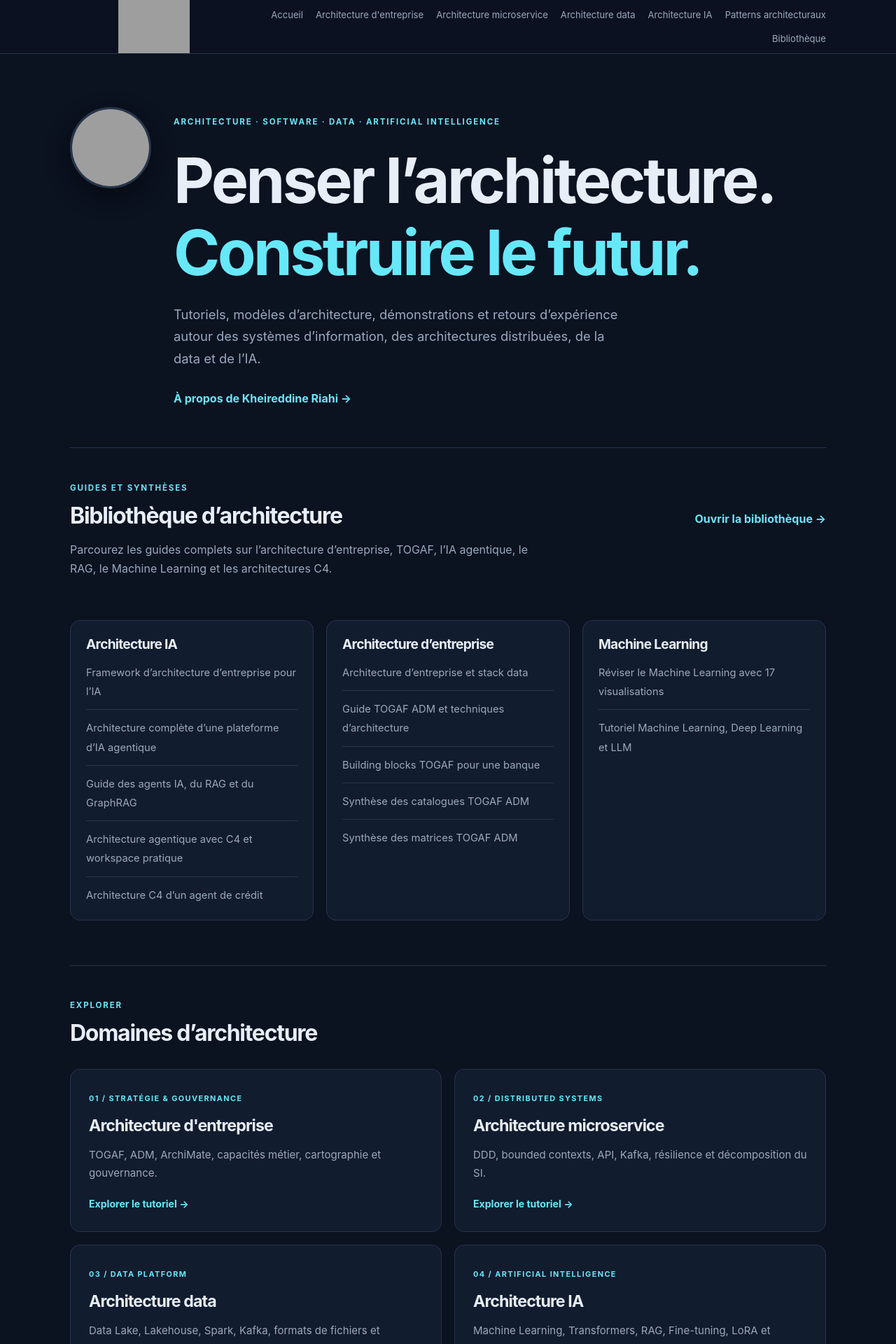
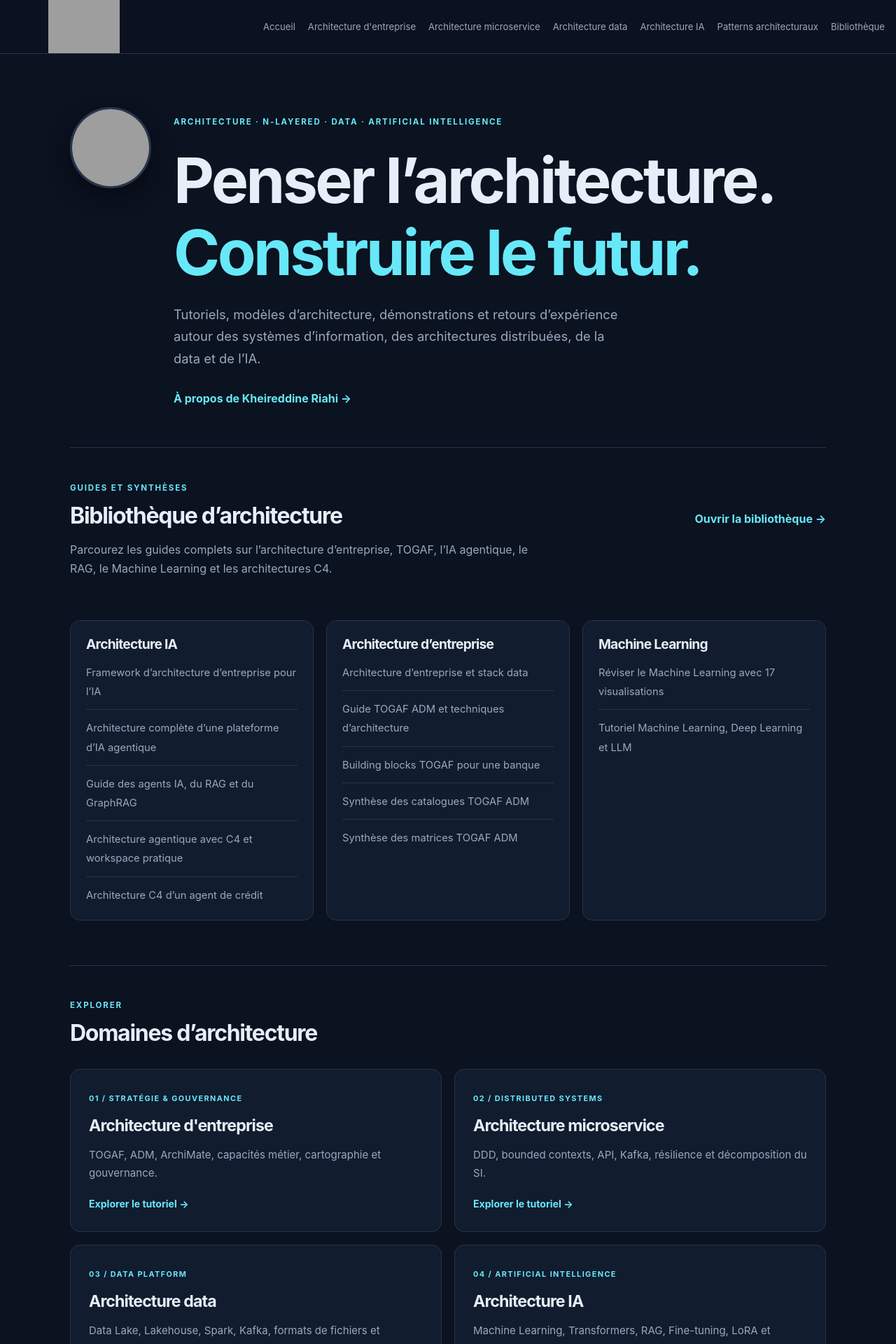
Before and after one commit to KRiahi345/kriahi, a Jekyll site: the page built from index.html, in a window 1280 px wide. Shown: the top 1920 px of the page at 70% size. Built offline with Jekyll 4.4.1, drawn with Linux system fonts in a browser that asks for light colours; grey boxes are pictures that could not be loaded.

Commit message:
Align site logo left and update homepage tagline

```diff
--- a/_layouts/home.html
+++ b/_layouts/home.html
@@ -5,7 +5,7 @@ layout: default
 <div class="hero-layout">
 <img class="profile-photo" src="{{ '/assets/images/kheireddine-riahi-profile.png' | relative_url }}" alt="Portrait de Kheireddine Riahi" width="116" height="116">
 <div class="hero-text">
-<p class="eyebrow">ARCHITECTURE · SOFTWARE · DATA · ARTIFICIAL INTELLIGENCE</p>
+<p class="eyebrow">ARCHITECTURE · N-LAYERED · DATA · ARTIFICIAL INTELLIGENCE</p>
 <h1>Penser l’architecture.<br><span>Construire le futur.</span></h1>
 <p class="hero-copy">Tutoriels, modèles d’architecture, démonstrations et retours d’expérience autour des systèmes d’information, des architectures distribuées, de la data et de l’IA.</p>
 <a class="text-link" href="{{ '/about/' | relative_url }}">À propos de Kheireddine Riahi →</a>
--- a/assets/css/style.css
+++ b/assets/css/style.css
@@ -1,7 +1,7 @@
 :root{--bg:#0b1220;--panel:#111c2e;--text:#e8eef8;--muted:#9aa9bd;--accent:#67e8f9;--line:#26354b}
 *{box-sizing:border-box}html{scroll-behavior:smooth}body{margin:0;background:var(--bg);color:var(--text);font:16px/1.7 Inter,ui-sans-serif,system-ui,-apple-system,Segoe UI,sans-serif}
 a{color:inherit;text-decoration:none}a:hover{color:var(--accent)}.container{width:min(1080px,calc(100% - 44px));margin:auto}
-.site-header{border-bottom:1px solid var(--line);background:#0b1220eF}.header-inner,.footer-inner{display:flex;align-items:center;justify-content:space-between;min-height:76px;gap:24px}
+.site-header{border-bottom:1px solid var(--line);background:#0b1220eF}.header-inner,.footer-inner{display:flex;align-items:center;justify-content:space-between;min-height:76px;gap:24px}.site-header .header-inner{width:100%;max-width:none;margin:0;padding:0 16px 0 0}
 .brand{display:block;flex:0 0 auto}.brand-logo{display:block;width:240px;max-width:100%;max-height:76px;height:auto;object-fit:contain;border-radius:5px}nav{display:flex;gap:12px 18px;flex-wrap:wrap;justify-content:flex-end;color:var(--muted);font-size:.82rem}
 .hero{padding:76px 0 56px;max-width:none}.hero-layout{display:flex;align-items:flex-start;gap:32px}.hero-text{flex:1;min-width:0}.profile-photo{display:block;flex:0 0 auto;width:116px;height:116px;aspect-ratio:1/1;object-fit:cover;object-position:center;border:3px solid var(--line);border-radius:50%;box-shadow:0 12px 34px #0007}.eyebrow{font-size:.72rem;font-weight:750;letter-spacing:.16em;color:var(--accent);text-transform:uppercase}
 h1,h2,h3{line-height:1.15;letter-spacing:-.04em} .hero h1{font-size:clamp(3rem,7vw,5.6rem);margin:22px 0}.hero h1 span{color:var(--accent)}.hero-copy{max-width:650px;color:var(--muted);font-size:1.15rem;margin-bottom:28px}
@@ -41,6 +41,6 @@ h1,h2,h3{line-height:1.15;letter-spacing:-.04em} .hero h1{font-size:clamp(3rem,7
 .docx-converted{margin:3rem 0}.docx-converted h2{font-size:1.55rem;margin-top:2.2rem}.docx-converted h3{font-size:1.2rem;margin-top:1.8rem}.docx-converted ul{margin:0 0 1.2rem;padding-left:1.5rem}
 .section-tabs{display:grid;grid-template-columns:repeat(2,minmax(0,1fr));gap:12px;max-width:560px;margin:0 0 28px}.section-tabs a{display:block;padding:12px 18px;border:0;border-radius:8px;background:#e4f1ff;color:#365dea;text-align:center;font-size:.94rem;font-weight:700;line-height:1.3;transition:background-color .18s,color .18s,transform .18s}.section-tabs a:hover{background:#d4e6ff;color:#2348d4;transform:translateY(-1px)}.section-tabs a[aria-current="page"]{background:#4361f5;color:#fff}.section-tabs a[aria-current="page"]:hover{background:#3453e8;color:#fff}.section-tabs a:focus-visible{outline:3px solid #8bb4ff;outline-offset:3px}
 .category-gallery{display:grid;grid-template-columns:repeat(2,minmax(0,1fr));gap:18px;margin:24px 0 48px}.category-visual{display:flex;flex-direction:column;gap:12px;overflow:hidden;padding:14px;background:var(--panel);border:1px solid var(--line);border-radius:14px;transition:border-color .2s,transform .2s}.category-visual:hover{border-color:var(--accent);transform:translateY(-2px)}.category-visual img{display:block;width:100%;height:230px;object-fit:contain;background:#fff;border-radius:8px}.category-visual span{font-weight:650;color:var(--text)}
-@media(max-width:850px){.header-inner{align-items:flex-start;flex-direction:column;padding:16px 0}nav{justify-content:flex-start}}
+@media(max-width:850px){.site-header .header-inner{align-items:flex-start;flex-direction:column;padding:16px 12px 16px 0}nav{justify-content:flex-start}}
 @media(max-width:850px){.library-directory{grid-template-columns:repeat(2,minmax(0,1fr))}}
 @media(max-width:650px){.hero-layout{display:grid;grid-template-columns:82px minmax(0,1fr);gap:16px}.profile-photo{width:82px;height:82px}.hero h1{font-size:clamp(2.1rem,8vw,3.1rem)}.library-directory,.topic-grid,.category-gallery{grid-template-columns:1fr}.topic-card p{min-height:0}.category-visual img{height:210px}}
```
